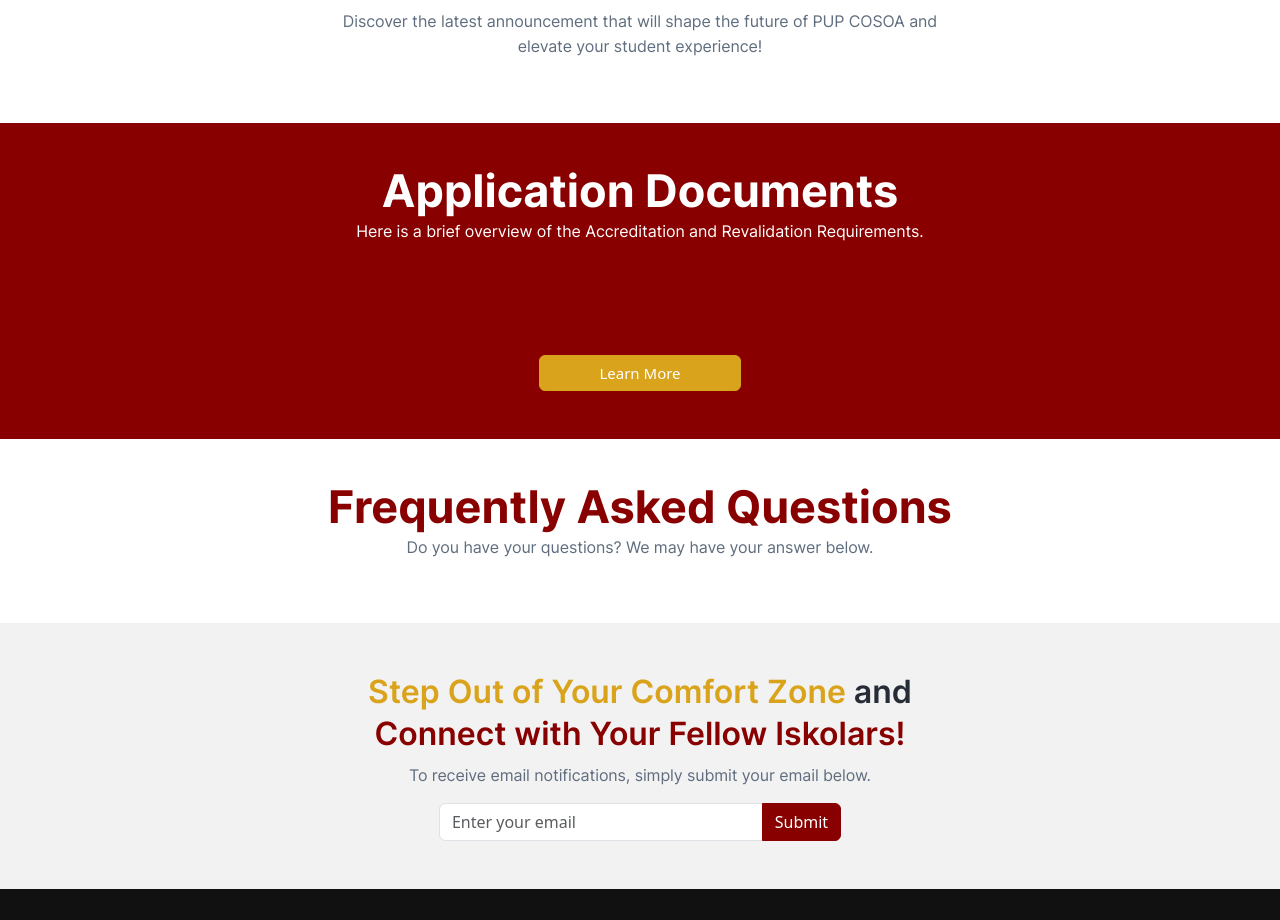
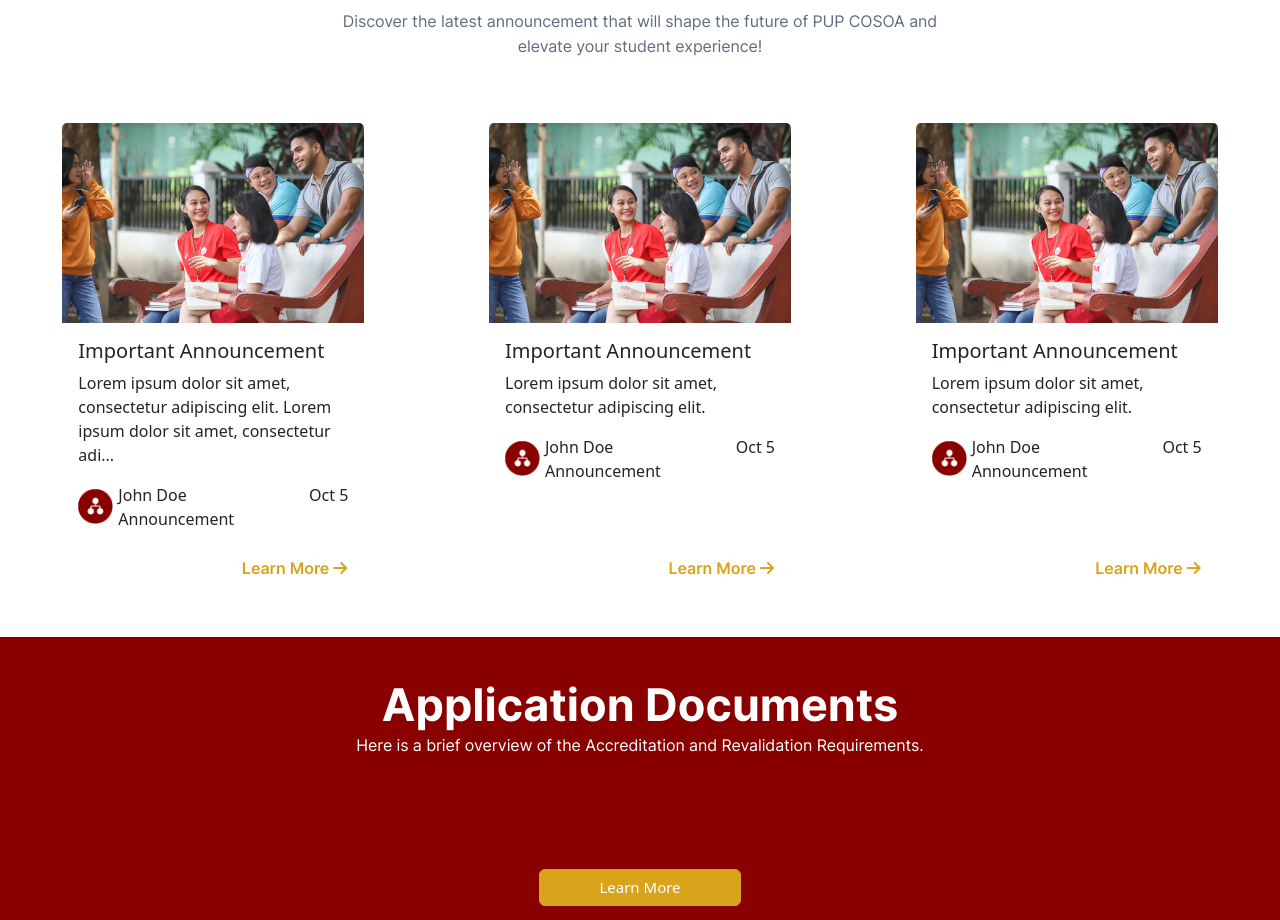
Before and after one commit to raizelycid/IskolarLink_Clientv3, a React (Create React App) app in the folder client/: page / in a window 1280 px wide. Shown: the part 2302-3222 px from the top of the page. Built offline with nearby package versions, Linux system fonts and the light colour scheme.

Commit message:
Announcement Card

```diff
--- a/client/src/components/AnnouncementCard.js
+++ b/client/src/components/AnnouncementCard.js
@@ -1,13 +1,39 @@
 import React from 'react';
+import { Card, Button, Col, Row } from 'react-bootstrap';
+import './general.css';
 
-const ACard = props => {
-    return(
-        <div className="acard text-center">
-            <div className="overflow">
-                <img src="image 1.png" />
+const AnnouncementCard = ({ imageSrc, title, description, userName, userType, date, userImageSrc }) => {
+  return (
+    <Card className="custom-card border-0">
+      <Card.Img variant="top" src={imageSrc} className="announcement-image" />
+      <Card.Body>
+        <Card.Title>{title}</Card.Title>
+        <Card.Text>
+          {description.length > 100 ? description.substring(0, 100) + '...' : description}
+        </Card.Text>
+        <Row className="justify-content-between">
+          <Col xs={6}>
+            <div className="d-flex align-items-center">
+              <img src={userImageSrc} alt={userName} className="user-avatar" />
+              <div className="ml-2">
+                <div>{userName}</div>
+                <div>{userType}</div>
+              </div>
             </div>
-        </div>
-    );
-}
+          </Col>
+          <Col xs={6} className="text-end">
+            {date}
+          </Col>
+        </Row>
+      </Card.Body>
+      <Card.Footer className="bg-transparent border-0 text-end">
+        <Button variant="link text-yellow no-decoration Inter p-0 m-0">
+          Learn More <i className="fas fa-arrow-right"></i>
+        </Button>
 
-export default ACard;
+      </Card.Footer>
+    </Card>
+  );
+};
+
+export default AnnouncementCard;
--- a/client/src/components/Section3.js
+++ b/client/src/components/Section3.js
@@ -1,6 +1,7 @@
 import React from 'react';
-import './general.css';
-import { Row } from "react-bootstrap";
+import './general.css'; // Your existing CSS
+import { Row, Col, Container } from "react-bootstrap";
+import AnnouncementCard from './AnnouncementCard.js'
 
 const Section3 = () => {
   return (
@@ -9,6 +10,43 @@ const Section3 = () => {
         <h1 className="s3-h1 text-red Inter-b">Announcements</h1>
         <p className="s3-p text-gray2 Inter-normal">Discover the latest announcement that will shape the future of PUP COSOA and<br/>elevate your student experience!</p>
       </Row>
+      <Container fluid className="d-flex justify-content-center pb-5"> {/* Apply the custom class */}
+        <Row>
+          <Col className='d-flex justify-content-center'>
+            <AnnouncementCard
+              imageSrc="studentorg.png"
+              title="Important Announcement"
+              description="Lorem ipsum dolor sit amet, consectetur adipiscing elit. Lorem ipsum dolor sit amet, consectetur adipiscing elit.Lorem ipsum dolor sit amet, consectetur adipiscing elit."
+              userName="John Doe"
+              userType="Announcement"
+              date="Oct 5"
+              userImageSrc="s1-icon1.png"
+            />
+          </Col>
+          <Col className='d-flex justify-content-center'>
+            <AnnouncementCard
+              imageSrc="studentorg.png"
+              title="Important Announcement"
+              description="Lorem ipsum dolor sit amet, consectetur adipiscing elit."
+              userName="John Doe"
+              userType="Announcement"
+              date="Oct 5"
+              userImageSrc="s1-icon1.png"
+            />
+          </Col>
+          <Col className='d-flex justify-content-center'>
+            <AnnouncementCard
+              imageSrc="studentorg.png"
+              title="Important Announcement"
+              description="Lorem ipsum dolor sit amet, consectetur adipiscing elit."
+              userName="John Doe"
+              userType="Announcement"
+              date="Oct 5"
+              userImageSrc="s1-icon1.png"
+            />
+          </Col>
+        </Row>
+      </Container>
     </div>
   );
 };
--- a/client/src/components/general.css
+++ b/client/src/components/general.css
@@ -126,3 +126,19 @@
     padding-left: 5%;
     padding-right: 5%;
 }
+
+.announcement-image {
+    max-width: 100%; /* Set the maximum width of the image */
+    max-height: 200px; /* Set the maximum height of the image */
+    object-fit: cover; /* Ensure the image maintains its aspect ratio */
+  }
+
+  .custom-card {
+    max-width: 75%; /* Adjust the maximum width as needed */
+  }
+
+  .user-avatar {
+    max-width: 40px; /* Adjust the maximum width as needed */
+    max-height: 40px; /* Adjust the maximum height as needed */
+    padding-right: 4%;
+  }
```
